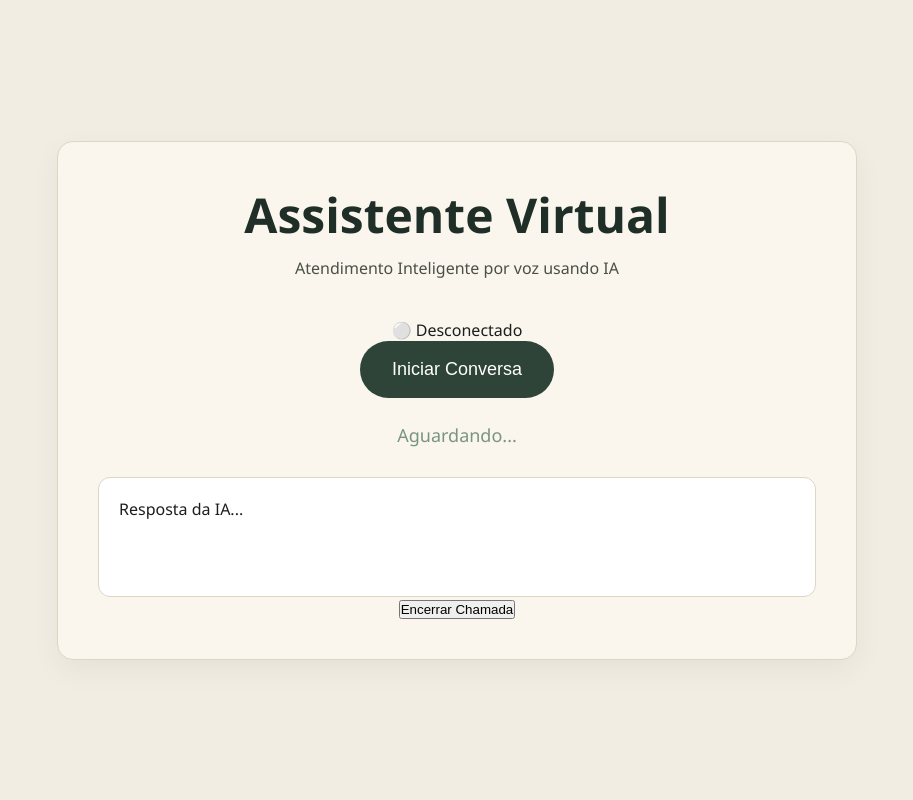
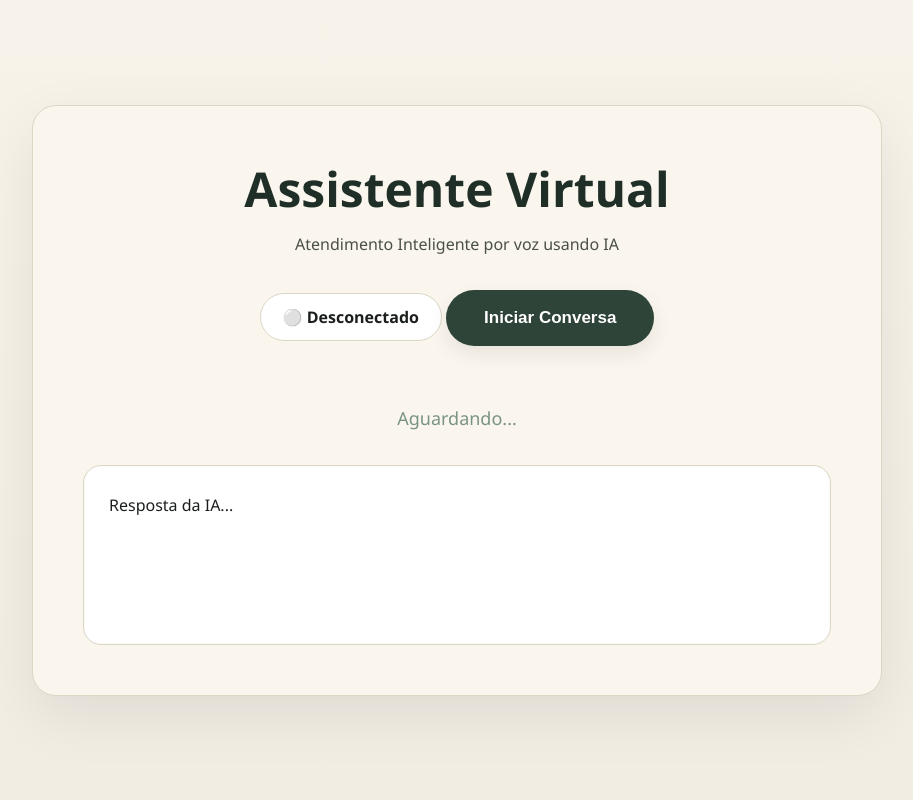
Before and after one commit to natandavinci/System-call-ia, a FastAPI app: page / in a window 1280 px wide. Shown: the whole page, without its empty margins (183-1096 px from the left). Run offline with FastAPI, Linux system fonts and the light colour scheme.

Commit message:
Melhorando o frontend e melhorando o agente

```diff
--- a/app/services/ai_services.py
+++ b/app/services/ai_services.py
@@ -8,7 +8,31 @@ client = OpenAI(
     api_key=os.getenv("OPEN_API_KEY")
 )
 
-historico = []
+historico = [
+    {
+        "role": "system",
+        "content": """
+Você é um atendente virtual de uma agência de viagens.
+
+Seu objetivo é ajudar clientes a:
+
+- conhecer destinos
+- tirar dúvidas sobre viagens
+- solicitar orçamentos
+- receber informações sobre pacotes turísticos
+- receber atendimento cordial e profissional
+
+Responda de forma natural e humana.
+
+Nunca utilize markdown.
+Nunca utilize negrito.
+Nunca utilize listas.
+Nunca utilize emojis.
+
+Mantenha respostas curtas, claras e adequadas para uma conversa telefônica.
+"""
+    }
+]
 
 def pergunte_ai(text: str):
 
@@ -17,9 +41,13 @@ def pergunte_ai(text: str):
         "content": text
     })
 
+    contexto = [
+        historico[0]
+    ] + historico[-20:]
+
     resposta = client.responses.create(
         model="gpt-4.1-mini",
-        input = historico
+        input = contexto
     )
 
     responder = resposta.output_text
--- a/app/static/css/style.css
+++ b/app/static/css/style.css
@@ -11,9 +11,9 @@
 
   --sage: #7A9482;
 
-  --clay: #C97C5D;
+  --clay: #f10d0d;
 
-  --radius: 16px;
+  --radius: 20px;
 }
 
 *{
@@ -23,88 +23,144 @@
 }
 
 body{
-  background:var(--bg);
-  font-family:Segoe UI, sans-serif;
-  color:var(--ink);
-
   min-height:100vh;
 
   display:flex;
   justify-content:center;
   align-items:center;
+
+  background:linear-gradient(
+    180deg,
+    #F7F3EA,
+    #F2EDE3
+  );
+
+  font-family:Segoe UI, sans-serif;
+  color:var(--ink);
 }
 
 .container{
   width:90%;
-  max-width:800px;
+  max-width:850px;
 
   background:var(--surface);
 
   border:1px solid var(--line);
-  border-radius:var(--radius);
+  border-radius:24px;
 
-  padding:40px;
+  padding:50px;
 
   text-align:center;
 
   box-shadow:
-    0 10px 30px rgba(0,0,0,.05);
+    0 20px 60px rgba(0,0,0,.08);
 }
 
 h1{
   color:var(--forest-deep);
-  margin-bottom:10px;
 
   font-size:3rem;
+  font-weight:700;
+
+  margin-bottom:12px;
 }
 
 .subtitle{
   color:var(--ink-soft);
-  margin-bottom:40px;
+
+  font-size:1rem;
+
+  margin-bottom:35px;
+}
+
+.call-status{
+  display:inline-block;
+
+  padding:12px 22px;
+
+  border-radius:999px;
+
+  background:white;
+
+  border:1px solid var(--line);
+
+  font-weight:600;
+
+  margin-bottom:35px;
 }
 
 .voice-button{
-  background:var(--forest);
-
-  color:white;
-
   border:none;
 
   border-radius:999px;
 
-  padding:18px 32px;
+  padding:18px 38px;
 
-  font-size:18px;
+  font-size:17px;
+  font-weight:600;
 
   cursor:pointer;
 
-  transition:.2s;
+  transition:all .25s ease;
+
+  box-shadow:
+    0 8px 20px rgba(0,0,0,.08);
 }
 
 .voice-button:hover{
+  transform:translateY(-2px);
+}
+
+.voice-button:active{
+  transform:translateY(1px);
+}
+
+#btn{
+  background:var(--forest);
+  color:white;
+}
+
+#btn:hover{
   background:var(--forest-deep);
 }
 
+#btn-end{
+  background:var(--clay);
+  color:white;
+
+  display:none;
+
+  margin-top:20px;
+}
+
 .status{
-  margin-top:25px;
+  margin-top:30px;
 
   font-size:18px;
+  font-weight:500;
 
   color:var(--sage);
 }
 
 .response-box{
-  margin-top:30px;
+  margin-top:35px;
 
   background:white;
 
   border:1px solid var(--line);
 
-  border-radius:12px;
+  border-radius:18px;
 
-  padding:20px;
+  padding:25px;
 
-  min-height:120px;
+  min-height:180px;
 
   text-align:left;
+
+  line-height:1.8;
+
+  font-size:16px;
+
+  box-shadow:
+    inset 0 0 0 1px rgba(0,0,0,.02);
 }
--- a/app/static/js/voice.js
+++ b/app/static/js/voice.js
@@ -1,3 +1,4 @@
+console.log("ARQUIVO JS NOVO CARREGADO");
 const btn = document.getElementById("btn");
 const status = document.getElementById("status");
 const responseBox = document.getElementById("response");
@@ -50,8 +51,14 @@ if (!ReconhecimentoFala){
 
 
     btn.addEventListener("click", () => {
+        console.log("Clique no botão iniciar");
+        chamadaAtiva = true;
 
-        chamadaAtiva = true;
+        btn.style.display = "none";
+
+        endCall.style.display = "inline-block";
+
+        console.log(endCall);
 
         document.getElementById(
             "call-status"
@@ -67,9 +74,13 @@ if (!ReconhecimentoFala){
     endCall.addEventListener("click", () => {
         chamadaAtiva = false;
 
+
         reconhecimento.stop();
 
         speechSynthesis.cancel();
+
+        btn.style.display = "inline-block";
+        endCall.style.display = "none";
 
         document.getElementById(
             "call-status"
--- a/app/templates/index.html
+++ b/app/templates/index.html
@@ -6,11 +6,11 @@
 
     <meta charset="UTF-8">
 
-    <title><h1>📞 Assistente Telefônico IA</h1></title>
+    <title>📞 Assistente Telefônico IA</title>
 
     <link
         rel="stylesheet"
-        href="/static/css/style.css"
+        href="/static/css/style.css?v=2"
     >
 
 
@@ -43,11 +43,11 @@
         Resposta da IA...
     </div>
 
-    <button id="btn-end">
+    <button id="btn-end" class="voice-button">
         Encerrar Chamada
     </button>
 
 </div>
-    <script src="/static/js/voice.js"></script>
+    <script src="/static/js/voice.js?v=5"></script>
 </body>
 </html>
```
